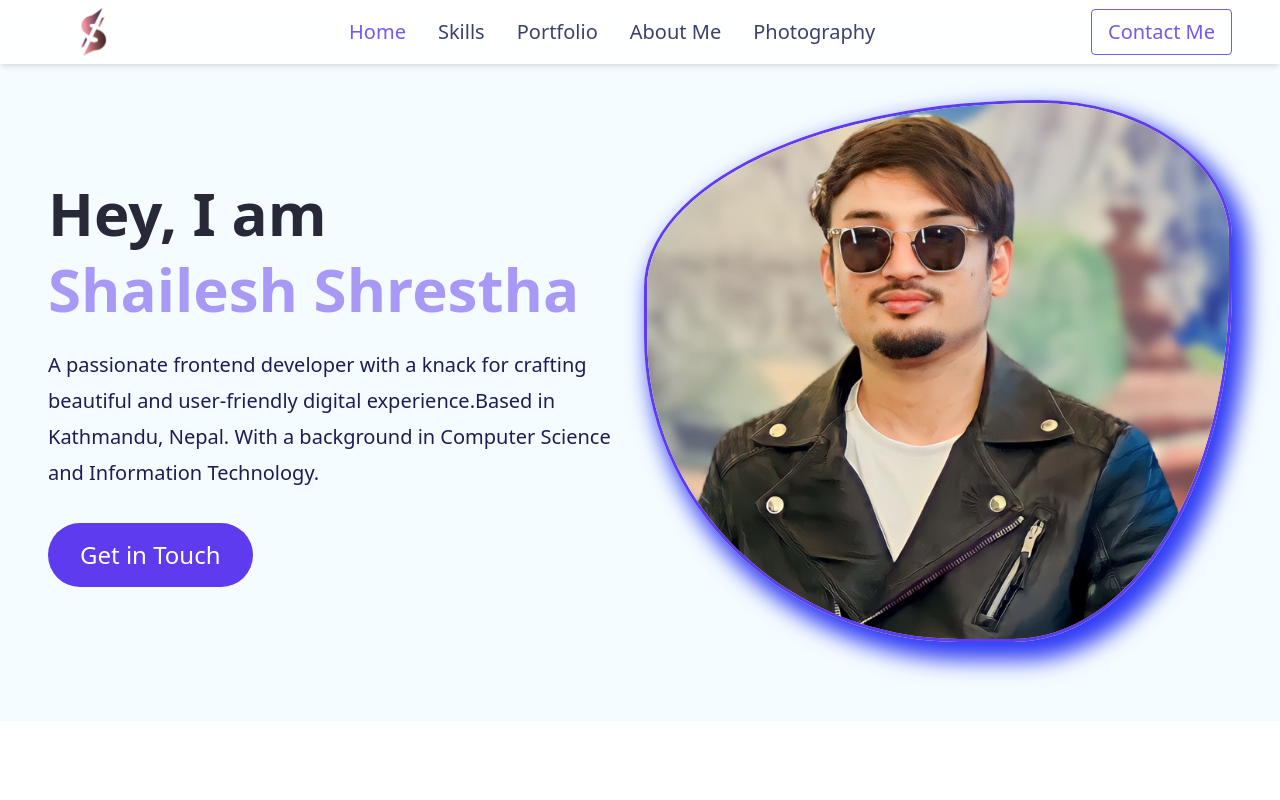
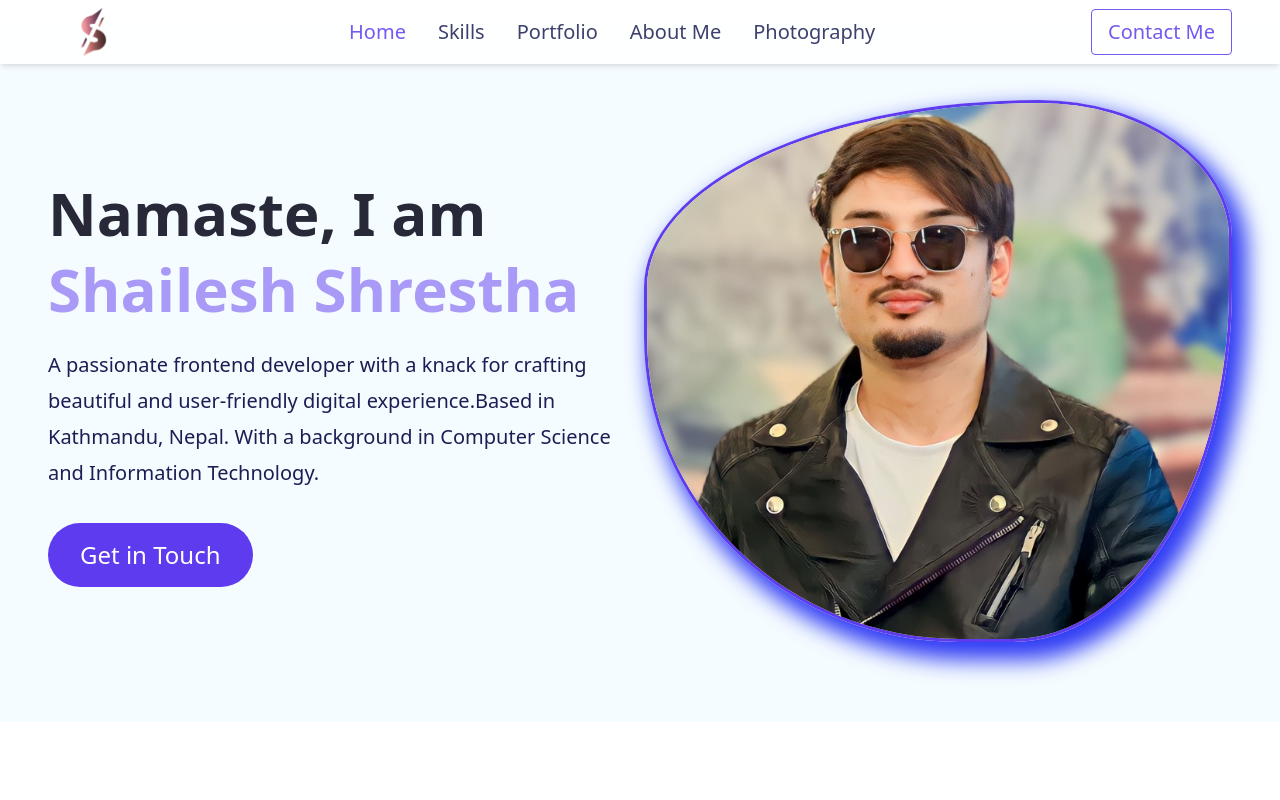
Before and after one commit to Shailesh1Shrestha/shailesh_portfolio, a React (Vite) app: page / in a window 1280 px wide. Shown: the top 800 px of the page. Built offline with nearby package versions, Linux system fonts and the light colour scheme.

Commit message:
update home page

```diff
--- a/src/components/Home/Home.jsx
+++ b/src/components/Home/Home.jsx
@@ -16,7 +16,7 @@ function Home() {
             <div className="md:w-1/2 w-full mt-5">
                 {/* <h2 className="text-xl text-headingColor font-semibold mb-5">Hey, I am Shailesh</h2> */}
                 <h1 className="md:text-6xl text-4xl font-bold text-headingColor leading-sung
-                md:leading-[76px] mb-5 ">Hey, I am <h1 className="text-primary animate__animated animate__bounceInLeft animate__slower	3s"> <h1 className=" animate-pulse"> Shailesh Shrestha</h1> </h1></h1>
+                md:leading-[76px] mb-5 ">Namaste, I am <h1 className="text-primary animate__animated animate__bounceInLeft animate__slower	3s"> <h1 className=" animate-pulse"> Shailesh Shrestha</h1> </h1></h1>
                 <p className="text-body text-xl leading-9 mb-8">A passionate frontend developer with a knack for crafting beautiful and user-friendly digital experience.Based in Kathmandu, Nepal. With a background in Computer Science and Information Technology.</p>
 
                 <a href={shaileshCV}><button className="btn-primary text-2xl">Get in Touch</button> </a>
```
